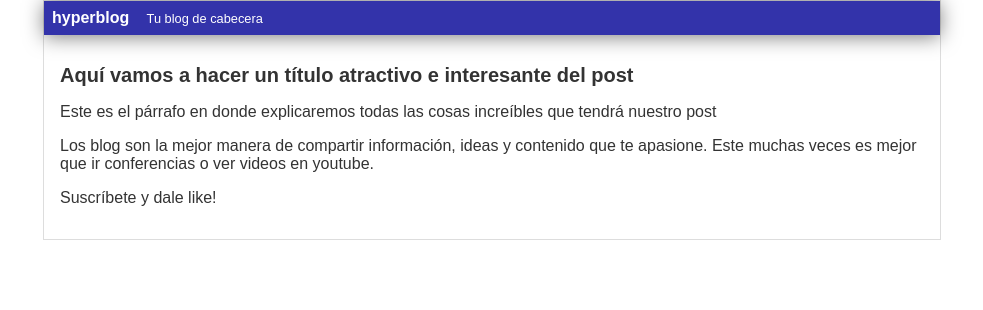
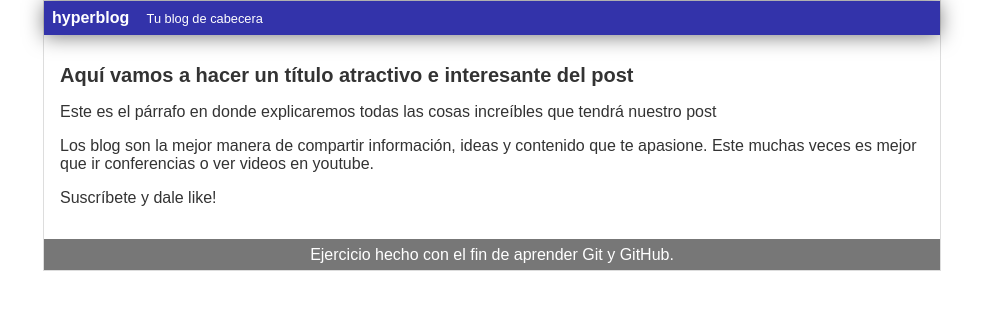
Before and after one commit to datorot93/hyperblog, a plain HTML site: page blogpost.html in a window 1280 px wide. Shown: the whole page, without its empty margins (148-1131 px from the left). Drawn offline with Linux system fonts and the light colour scheme.

Commit message:
Agregado el footer al proyecto

```diff
--- a/blogpost.html
+++ b/blogpost.html
@@ -22,6 +22,9 @@
             </p>
             <p>Suscríbete y dale like!</p>
         </div>
+	<div class="footer">
+		Ejercicio hecho con el fin de aprender Git y GitHub.
+	</div>
     </div>
 
 </body>
--- a/css/estilos.css
+++ b/css/estilos.css
@@ -37,3 +37,10 @@ body {
 .post {
     padding: 1em;
 }
+
+.footer {
+    background: #777;
+    color: white;
+    text-align: center;
+    padding: 0.4em;
+}
```
